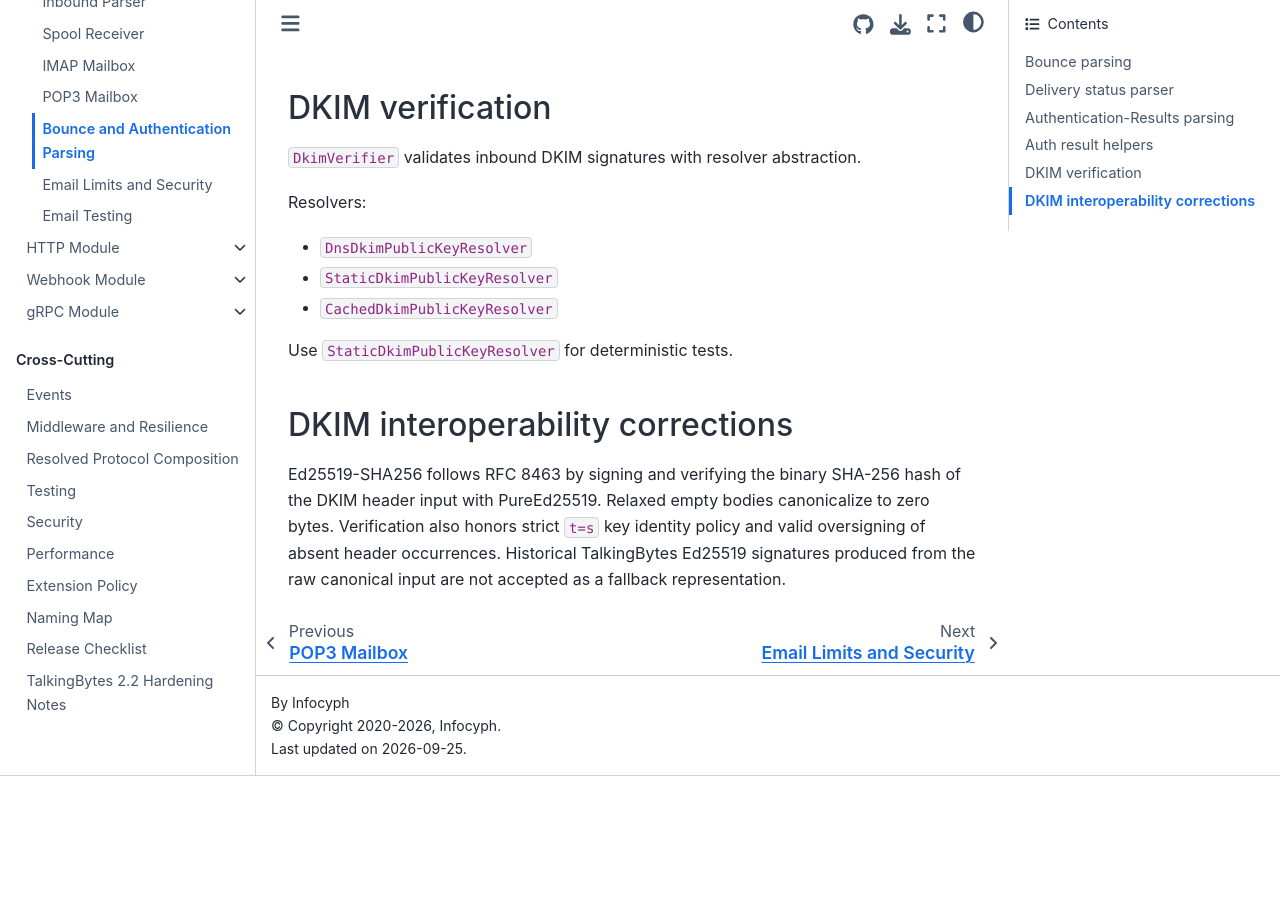
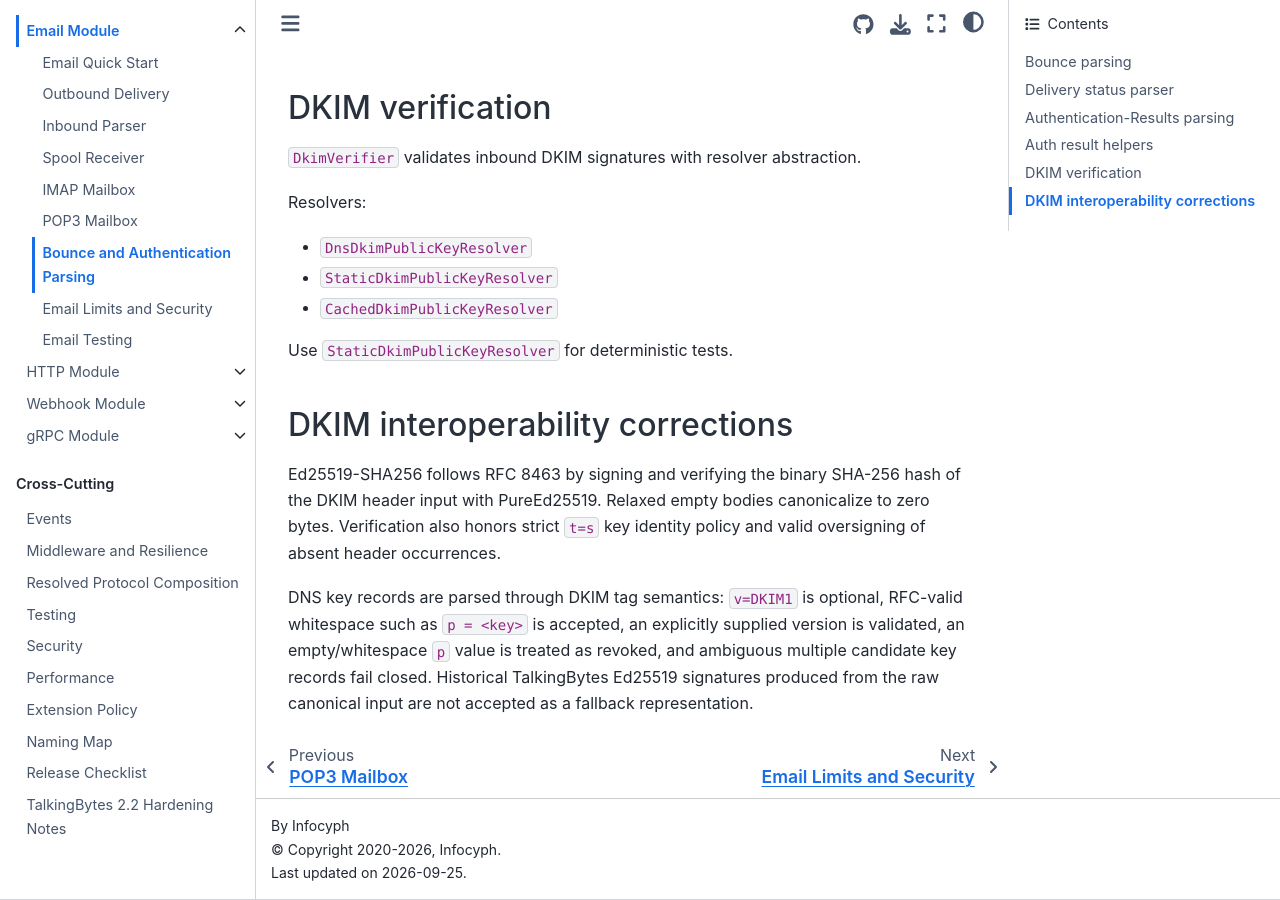
Before and after one commit to infocyph/TalkingBytes, a Sphinx documentation site: the page built from docs/email/bounce-and-auth.rst, in a window 1280 px wide and 900 px high, scrolled down 1547 px. Built offline with Sphinx 7.4.7 and the Sphinx Book theme 1.1.4, drawn with Linux system fonts in a browser that asks for light colours; before the commit the page ends 2323 px from its top, so only the background shows below that.

Commit message:
docs(email): document dkim dns key semantics

```diff
--- a/docs/email/bounce-and-auth.rst
+++ b/docs/email/bounce-and-auth.rst
@@ -80,6 +80,11 @@
 Ed25519-SHA256 follows RFC 8463 by signing and verifying the binary SHA-256
 hash of the DKIM header input with PureEd25519. Relaxed empty bodies
 canonicalize to zero bytes. Verification also honors strict ``t=s`` key
-identity policy and valid oversigning of absent header occurrences. Historical
+identity policy and valid oversigning of absent header occurrences.
+
+DNS key records are parsed through DKIM tag semantics: ``v=DKIM1`` is optional,
+RFC-valid whitespace such as ``p = <key>`` is accepted, an explicitly supplied
+version is validated, an empty/whitespace ``p`` value is treated as revoked,
+and ambiguous multiple candidate key records fail closed. Historical
 TalkingBytes Ed25519 signatures produced from the raw canonical input are not
 accepted as a fallback representation.
```
